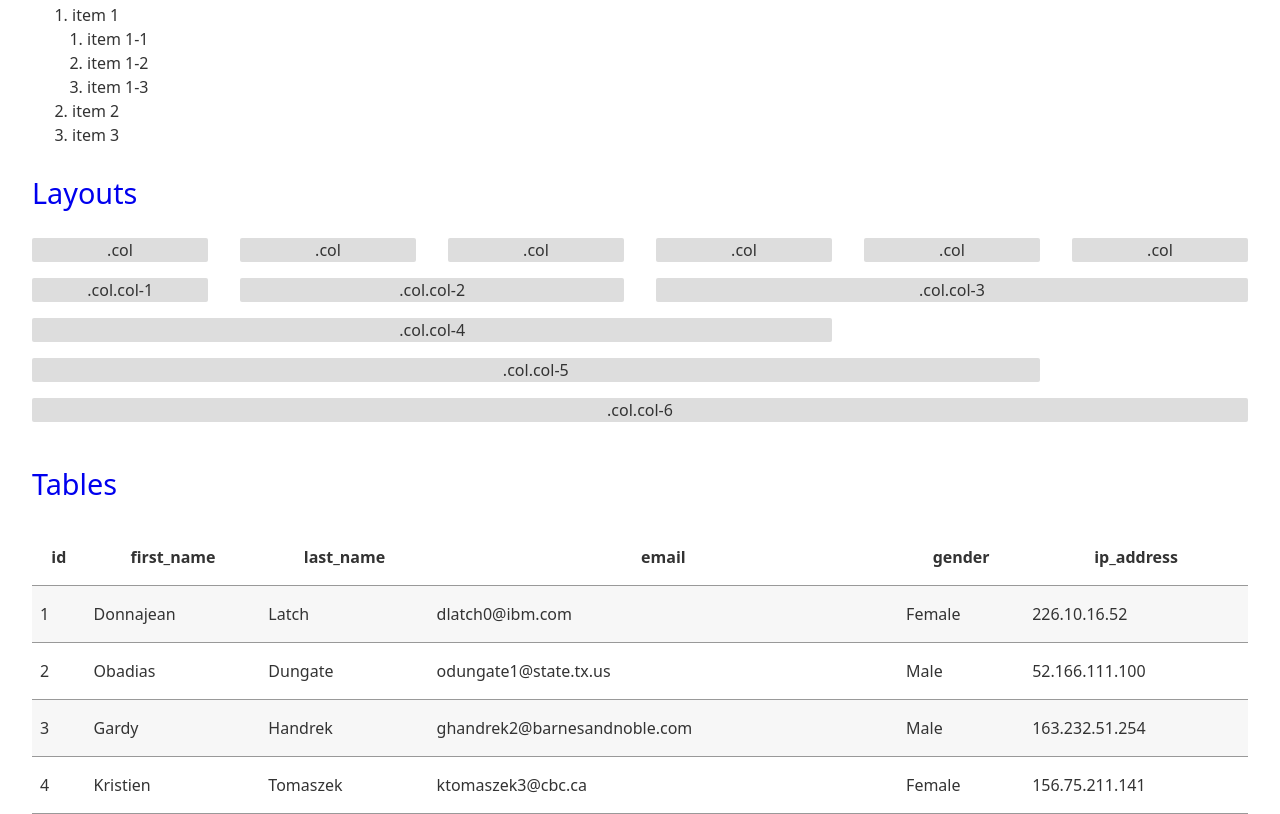
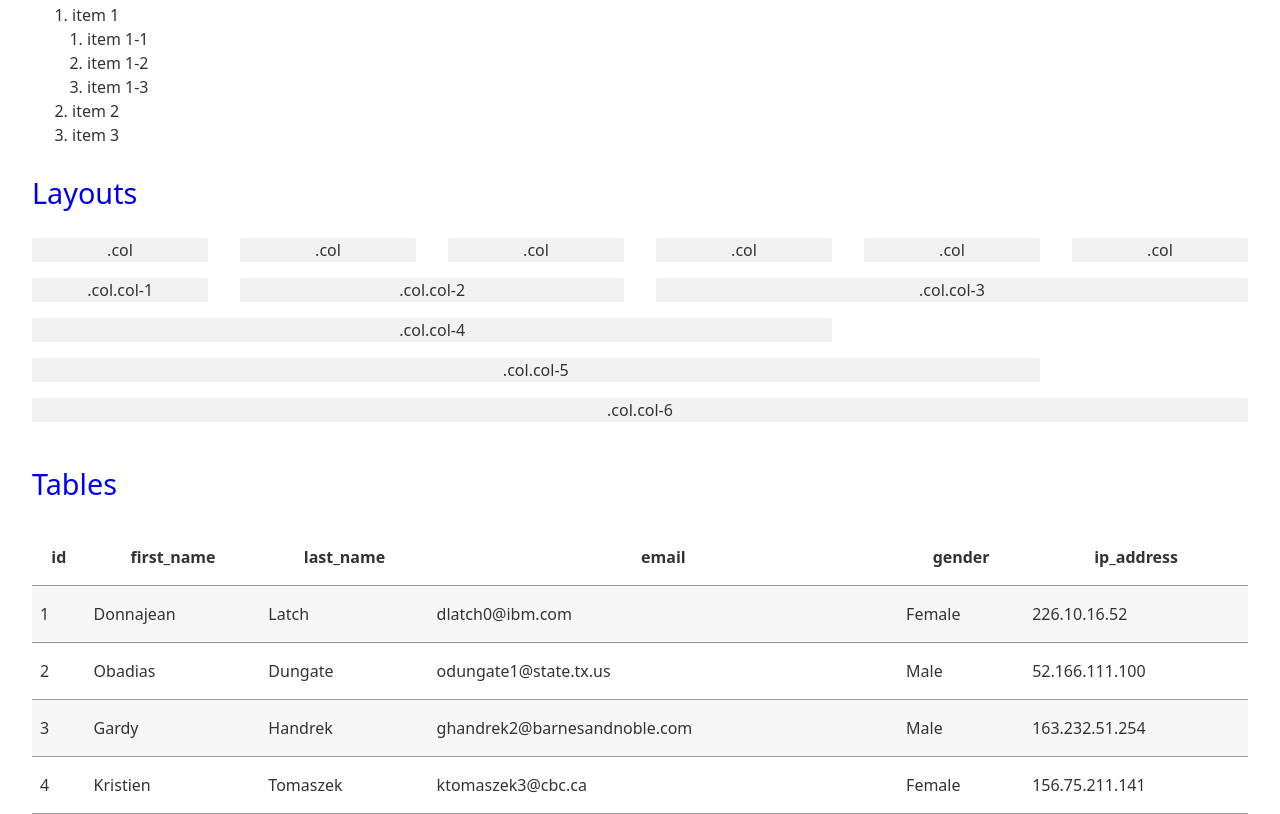
Before and after one commit to ia7ck/eperc, a website: page docs/index.html in a window 1280 px wide. Shown: the part 781-1595 px from the top of the page. Drawn offline with Linux system fonts and the light colour scheme.

Commit message:
fix bg color

```diff
--- a/docs/index.html
+++ b/docs/index.html
@@ -65,7 +65,7 @@
           }
 
           .col-item {
-            background: #ddd;
+            background: #f2f2f2;
             border-radius: 2px;
             display: block;
             text-align: center;
```
Also changed, not shown: docs/src/_layouts.html (+1 -1 lines).
